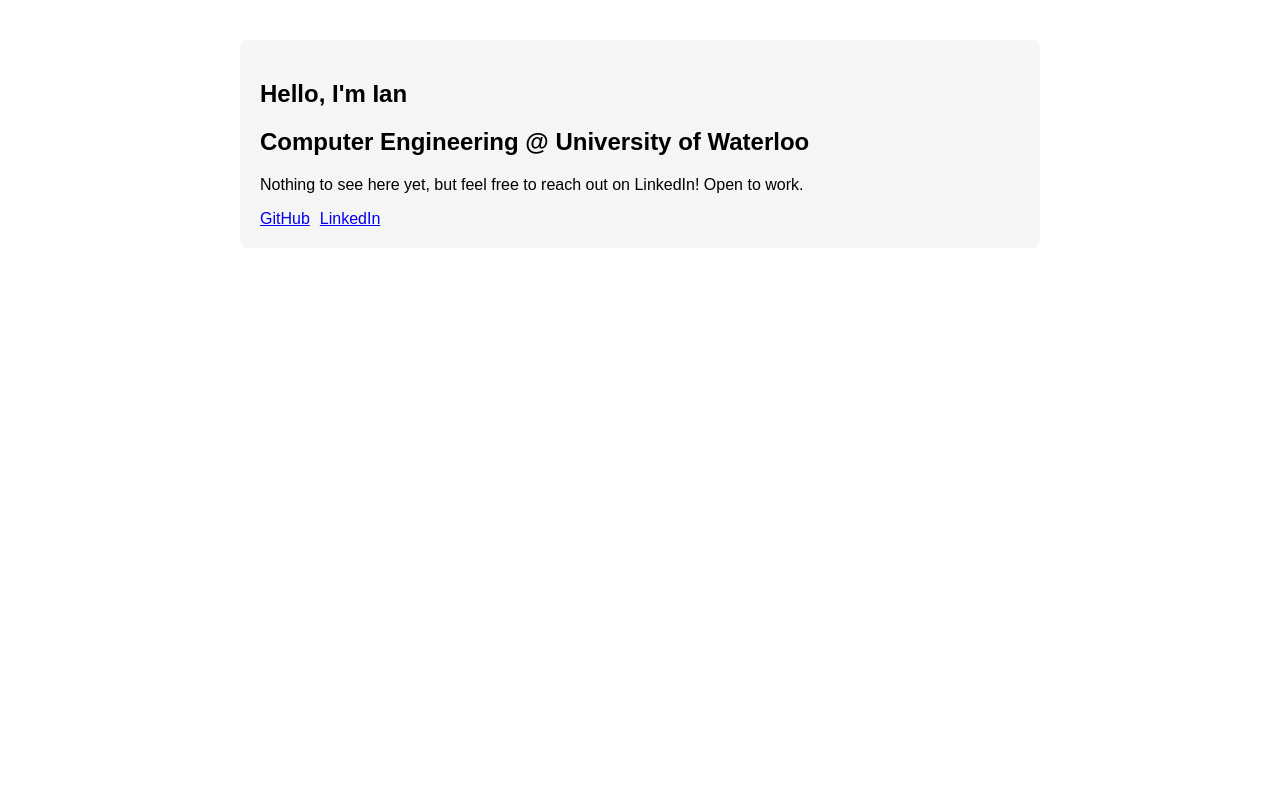
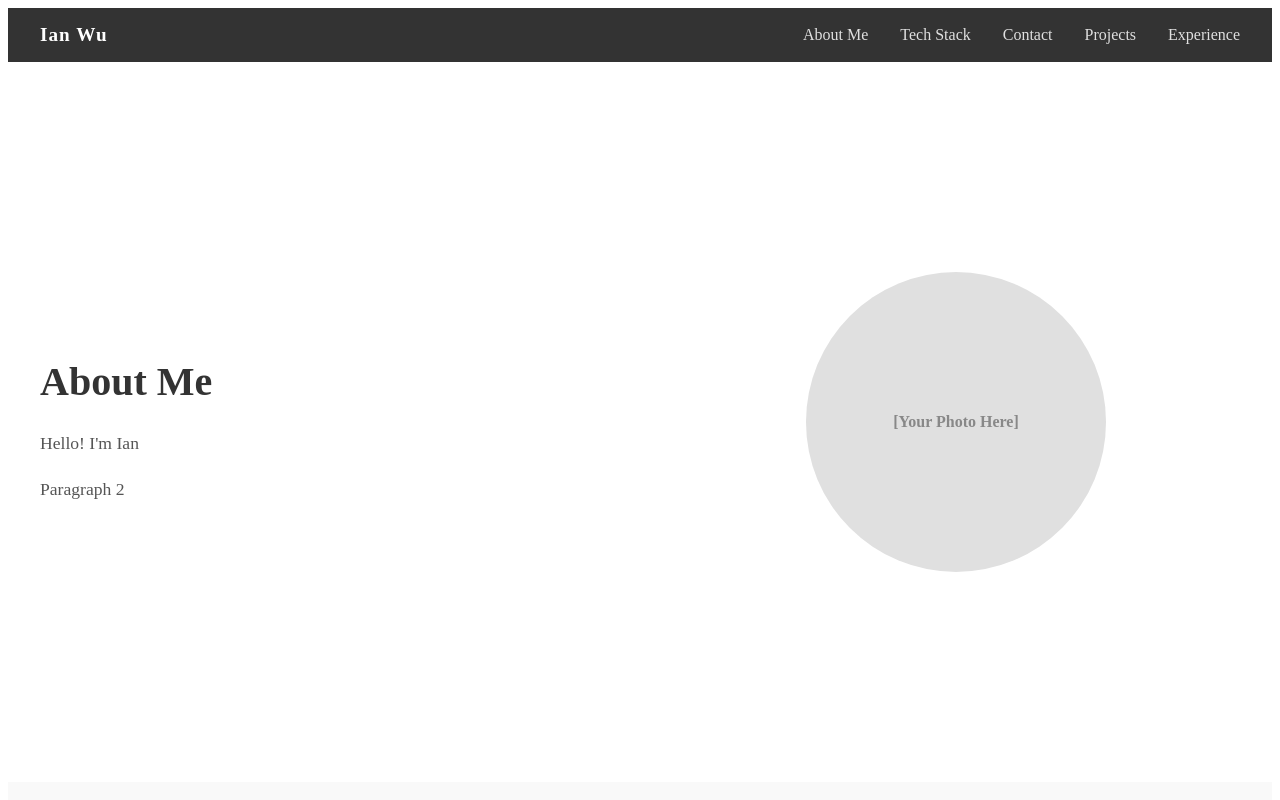
Before and after one commit to YINOL1/portfolio-website, a React (Vite) app in the folder my-portfolio/: page / in a window 1280 px wide. Shown: the top 800 px of the page. Built offline with nearby package versions, Linux system fonts and the light colour scheme.

Commit message:
Implement routing and navigation structure with React Router; add AboutMe component styling

```diff
--- a/my-portfolio/package.json
+++ b/my-portfolio/package.json
@@ -11,7 +11,8 @@
   },
   "dependencies": {
     "react": "^19.2.7",
-    "react-dom": "^19.2.7"
+    "react-dom": "^19.2.7",
+    "react-router-dom": "^7.18.1"
   },
   "devDependencies": {
     "@eslint/js": "^10.0.1",
--- a/my-portfolio/src/App.jsx
+++ b/my-portfolio/src/App.jsx
@@ -1,15 +1,62 @@
-// src/App.jsx
-import AboutMe from './components/AboutMe'; // 1. Import your component
+import { BrowserRouter, Routes, Route } from 'react-router-dom';
+import NavBar from './components/NavBar';
+import AboutMe from './components/AboutMe';
 
-function App() {
+export default function App() {
   return (
-    <main style={{ maxWidth: '800px', margin: '40px auto', fontFamily: 'sans-serif' }}>
+    // BrowserRouter acts as the engine for all your links and routes
+    <BrowserRouter>
+      <NavBar />
 
-      {/* 2. Call your component like a custom HTML tag! */}
-      <AboutMe />
+      <main>
+        <Routes>
 
-    </main>
+          {/* HOME ROUTE ("/") */}
+          <Route path="/" element={
+            <div className="home-page-container">
+
+              <AboutMe />
+
+              {/* Temporary placeholder for Tech Stack */}
+              <section id="tech-stack" style={{ padding: '5rem 2rem', minHeight: '50vh', textAlign: 'center', backgroundColor: '#f9f9f9' }}>
+                <h2>Tech Stack</h2>
+                <p>Component coming soon...</p>
+              </section>
+
+              {/* Temporary placeholder for Contact */}
+              <section id="contact" style={{ padding: '5rem 2rem', minHeight: '50vh', textAlign: 'center' }}>
+                <h2>Contact</h2>
+                <p>Component coming soon...</p>
+              </section>
+
+            </div>
+          } />
+
+          {/* MULTI-PAGE ROUTES */}
+          <Route path="/projects" element={
+            <div style={{ padding: '5rem 2rem', textAlign: 'center' }}>
+              <h2>Projects Page</h2>
+              <p>Coming soon...</p>
+            </div>
+          } />
+
+          <Route path="/experience" element={
+            <div style={{ padding: '5rem 2rem', textAlign: 'center' }}>
+              <h2>Experience Page</h2>
+              <p>Coming soon...</p>
+            </div>
+          } />
+
+          {/* Fallback 404 Route just in case someone types a bad URL */}
+          <Route path="*" element={
+            <div style={{ padding: '5rem 2rem', textAlign: 'center' }}>
+              <h2>404 - Page Not Found</h2>
+            </div>
+          } />
+
+        </Routes>
+      </main>
+
+    </BrowserRouter>
   );
 }
-
-export default App;
--- /dev/null
+++ b/my-portfolio/src/components/AboutMe.css
@@ -0,0 +1,49 @@
+/* 1. Main Section Container */
+.about-section {
+  display: flex;
+  justify-content: center;
+  align-items: center;
+  gap: 4rem; /* Space between text and image */
+
+  /* Give the section some breathing room so scrolling feels natural */
+  padding: 5rem 2rem;
+  min-height: 70vh; /* Ensures the section takes up a good chunk of the screen */
+}
+
+/* 2. Text Content Area */
+.about-content {
+  flex: 1; /* Allows this to take up available space */
+  max-width: 600px;
+}
+
+.section-title {
+  font-size: 2.5rem;
+  margin-bottom: 1.5rem;
+  color: #333; /* Placeholder dark text */
+}
+
+.about-text p {
+  font-size: 1.1rem;
+  line-height: 1.6;
+  margin-bottom: 1rem;
+  color: #555;
+}
+
+/* 3. Image Container */
+.about-image-container {
+  flex: 1;
+  display: flex;
+  justify-content: center;
+}
+
+.image-placeholder {
+  width: 300px;
+  height: 300px;
+  background-color: #e0e0e0;
+  border-radius: 50%; /* Makes it a circle */
+  display: flex;
+  justify-content: center;
+  align-items: center;
+  color: #888;
+  font-weight: bold;
+}
--- a/my-portfolio/src/components/AboutMe.jsx
+++ b/my-portfolio/src/components/AboutMe.jsx
@@ -1,27 +1,33 @@
-// src/components/AboutMe.jsx
+import './AboutMe.css'; // We'll set this up next!
 
 export default function AboutMe() {
-  const name = "Ian";
-  const githubUrl = "https://github.com/YINOL1"; // Change to your actual link
-  const linkedinUrl = "https://linkedin.com/in/iyjwu"; // Change to your actual link
 
     return (
-    <section style={{ padding: '20px', background: '#f5f5f5', borderRadius: '8px' }}>
-      <h1>Hello, I'm {name}</h1>
-      <h2>Computer Engineering @ University of Waterloo</h2>
+        // The id="about" is the magic connection to your NavBar!
+        <section id="about" className="about-section">
+
+            <div className="about-content">
+                <h2 className="section-title">About Me</h2>
+                <div className="about-text">
                     <p>
-        Nothing to see here yet, but feel free to reach out on LinkedIn! Open to work.
+                    Hello! I'm Ian
+                    {/* Your primary introduction paragraph goes here */}
                     </p>
+                    <p>
+                    Paragraph 2
+                    {/* A secondary paragraph for personality/hobbies goes here */}
+                    </p>
+                </div>
+            </div>
 
-      {/* Your Hyperlinks */}
-      <div style={{ marginTop: '15px' }}>
-        <a href={githubUrl} target="_blank" rel="noopener noreferrer" style={{ marginRight: '10px' }}>
-          GitHub
-        </a>
-        <a href={linkedinUrl} target="_blank" rel="noopener noreferrer">
-          LinkedIn
-        </a>
+            {/* Right Side: Image Placeholder */}
+            <div className="about-image-container">
+                <div className="image-placeholder">
+                    {/* We can swap this for an <img /> tag later */}
+                    <span>[Your Photo Here]</span>
                 </div>
+            </div>
+
         </section>
     );
 }
--- /dev/null
+++ b/my-portfolio/src/components/NavBar.css
@@ -0,0 +1,56 @@
+/* 1. The Main Container */
+.navbar-container {
+  /* Flexbox is the magic here. It allows us to align the children side-by-side */
+  display: flex;
+
+  /* space-between pushes the first item (.nav-links) to the left
+     and the last item (.nav-home-button) to the far right */
+  justify-content: space-between;
+
+  /* Vertically centers the text inside the bar */
+  align-items: center;
+
+  /* Visual Placeholders (Adjust these later) */
+  padding: 1rem 2rem;
+  background-color: #333; /* Dark gray placeholder background */
+  color: white;
+}
+
+/* 2. The Group of Left/Center Links */
+.nav-links {
+  display: flex;
+
+  /* Creates space between your About, Tech Stack, etc. */
+  gap: 2rem;
+}
+
+/* 3. Individual Link Styling (Both Router Links and standard <a> tags) */
+.nav-item {
+  color: #e0e0e0;
+  text-decoration: none; /* Removes the default blue underline */
+  font-weight: 500;
+  transition: color 0.3s ease; /* Smooth fade when hovering */
+}
+
+/* Add a hover effect so users know it's clickable */
+.nav-item:hover {
+  color: #646cff; /* A nice default Vite purple/blue */
+}
+
+/* 4. The Right-Side Home Button Area */
+.nav-home-button {
+  /* You can add specific margins or padding here if needed */
+}
+
+/* 5. The Home Link Text (Your Name) */
+.home-link {
+  color: white;
+  text-decoration: none;
+  font-weight: bold;
+  font-size: 1.2rem;
+  letter-spacing: 1px;
+}
+
+.home-link:hover {
+  color: #646cff;
+}
--- /dev/null
+++ b/my-portfolio/src/components/NavBar.jsx
@@ -0,0 +1,25 @@
+import { Link } from 'react-router-dom';
+import './NavBar.css';
+
+export default function NavBar() {
+
+    return (
+        <nav className="navbar-container">
+
+        {/* LEFT SIDE: The "Home" Button */}
+        <div className="nav-home-button">
+            <a href="/" className="home-link">Ian Wu</a>
+        </div>
+
+        {/* RIGHT SIDE: Navigation Links*/}
+        <div className="nav-links">
+            <a href="/#about" className="nav-item">About Me</a>
+            <a href="/#tech-stack" className="nav-item">Tech Stack</a>
+            <a href="/#contact" className="nav-item">Contact</a>
+            <Link to="/projects" className="nav-item">Projects</Link>
+            <Link to="/experience" className="nav-item">Experience</Link>
+        </div>
+
+        </nav>
+    );
+}
```
Also changed, not shown: 1 other file (tests, documents, lock files or other folders). Lines whose indentation alone changed are shown as unchanged.
